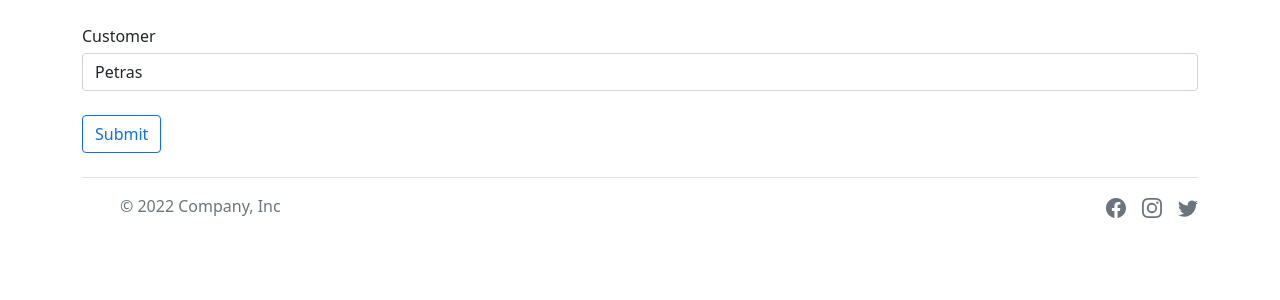
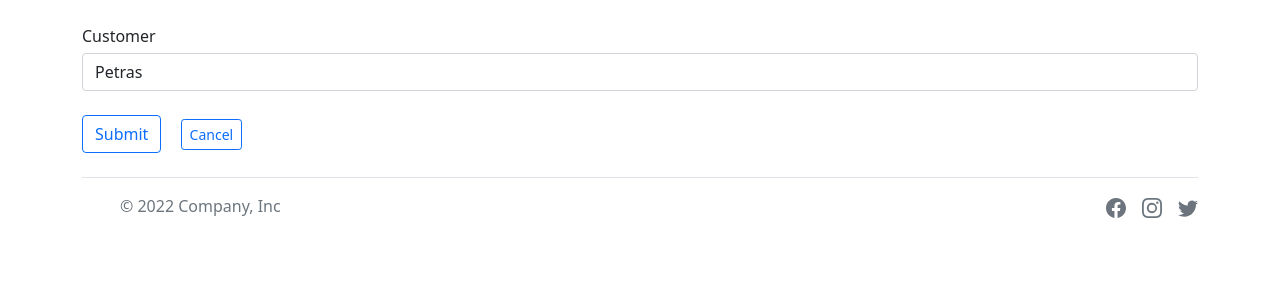
Before and after one commit to vorfanik/flask_orders, a Flask app: page /new_order in a window 1280 px wide. Shown: the part 78-378 px from the top of the page. Run offline with Flask 2, Linux system fonts and the light colour scheme; data comes from the database, SQL or seed files in the repository; both versions use the stored data as it was after the commit; some libraries are stand-ins or nearby versions.

Commit message:
Add all files

```diff
--- a/templates/new_customer.html
+++ b/templates/new_customer.html
@@ -24,5 +24,8 @@
     <div class="btn-group ">
         {{ form.submit(class="btn btn-outline-primary") }}
     </div>
+    <div class="btn-group">
+        <a href="{{url_for('customer') }}" class="btn btn-outline-primary btn-sm" style="margin-left: 15px" )>Cancel</a>
+    </div>
 </form>
 {% endblock %}
--- a/templates/new_order.html
+++ b/templates/new_order.html
@@ -14,5 +14,9 @@
      <div class="btn-group ">
         {{ form.submit(class="btn btn-outline-primary") }}
     </div>
+
+    <div class="btn-group">
+        <a href="{{url_for('orders') }}" class="btn btn-outline-primary btn-sm" style="margin-left: 15px" )>Cancel</a>
+    </div>
 </form>
 {% endblock %}
--- a/templates/new_product.html
+++ b/templates/new_product.html
@@ -19,5 +19,9 @@
     <div class="btn-group ">
         {{ form.submit(class="btn btn-outline-primary") }}
     </div>
+
+    <div class="btn-group">
+        <a href="{{url_for('product') }}" class="btn btn-outline-primary btn-sm" style="margin-left: 15px" )>Cancel</a>
+    </div>
 </form>
 {% endblock %}
```
Also changed, not shown: orders.db.
